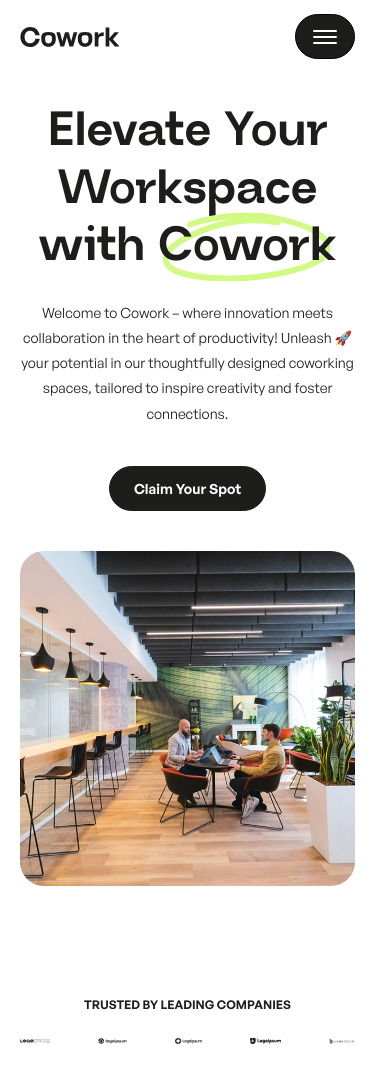
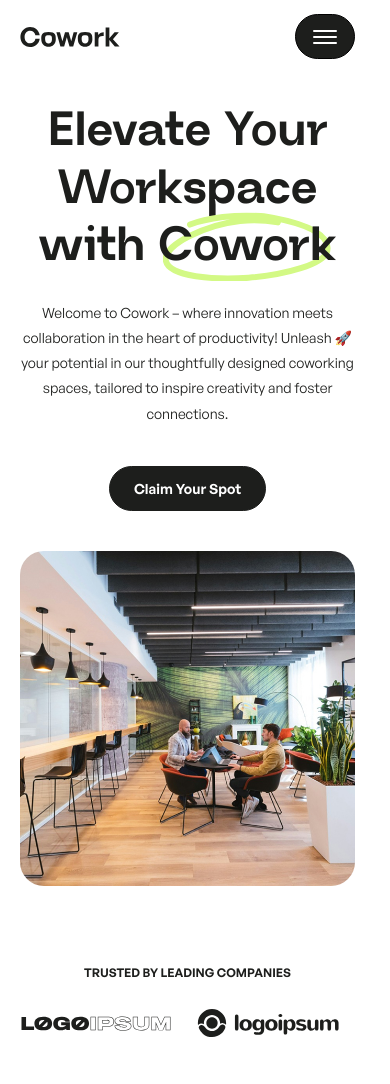
Before and after one commit to iamsabyrzhaslanuly/cowork, a website: page index.html in a window 390 px wide. Drawn offline with nearby package versions, Linux system fonts and the light colour scheme; files that its build step writes are made by us from their sources.

Commit message:
feat: make social proof section responsive for mobile

```diff
--- a/styles/sections/_social-proof.scss
+++ b/styles/sections/_social-proof.scss
@@ -7,9 +7,27 @@
   row-gap: 24px;
   padding-block: 80px;
 
+  @include mobile {
+    padding-block: 48px;
+  }
+
   &__list {
     display: flex;
     align-items: center;
     column-gap: 48px;
+
+    @include mobile {
+      max-width: 100%;
+      column-gap: 24px;
+      scroll-snap-type: x mandatory;
+      overflow-x: scroll;
+    }
+  }
+
+  &__item {
+    @include mobile {
+      flex-shrink: 0;
+      scroll-snap-align: center;
+    }
   }
 }
```
